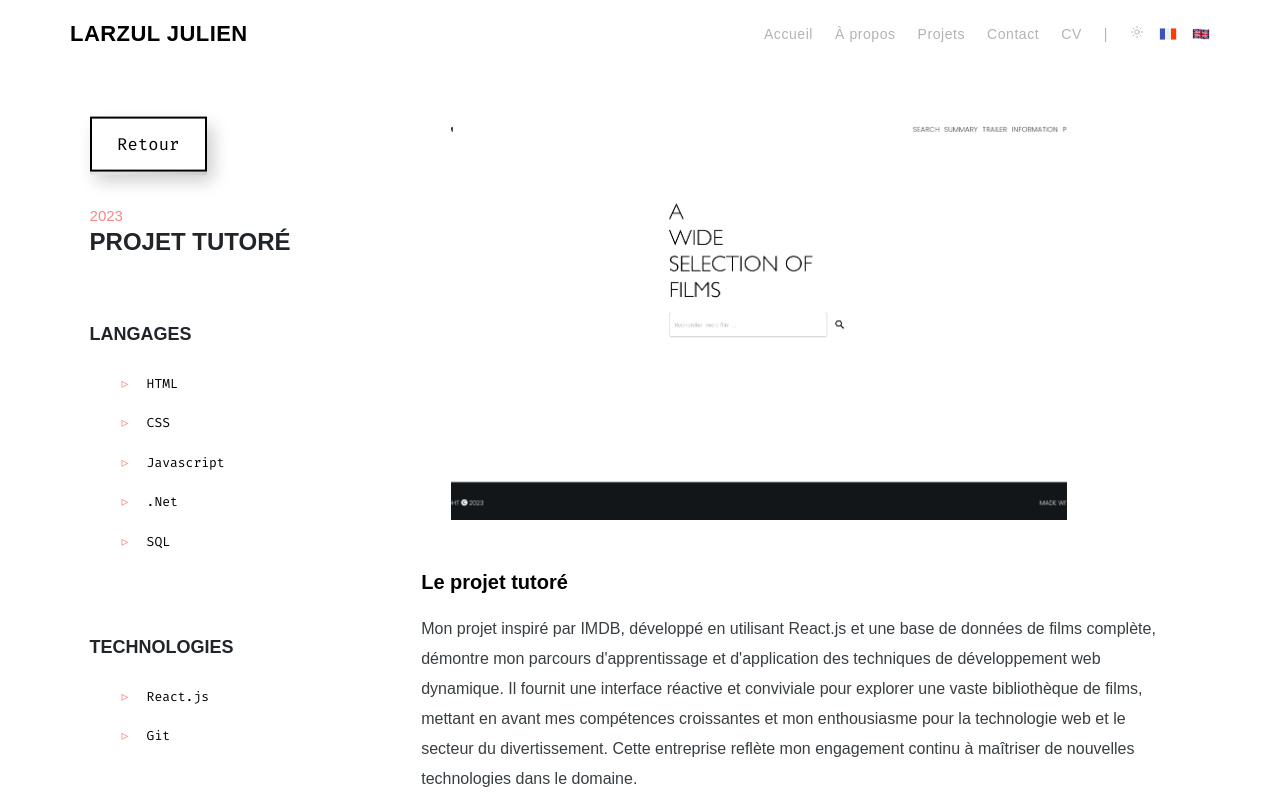
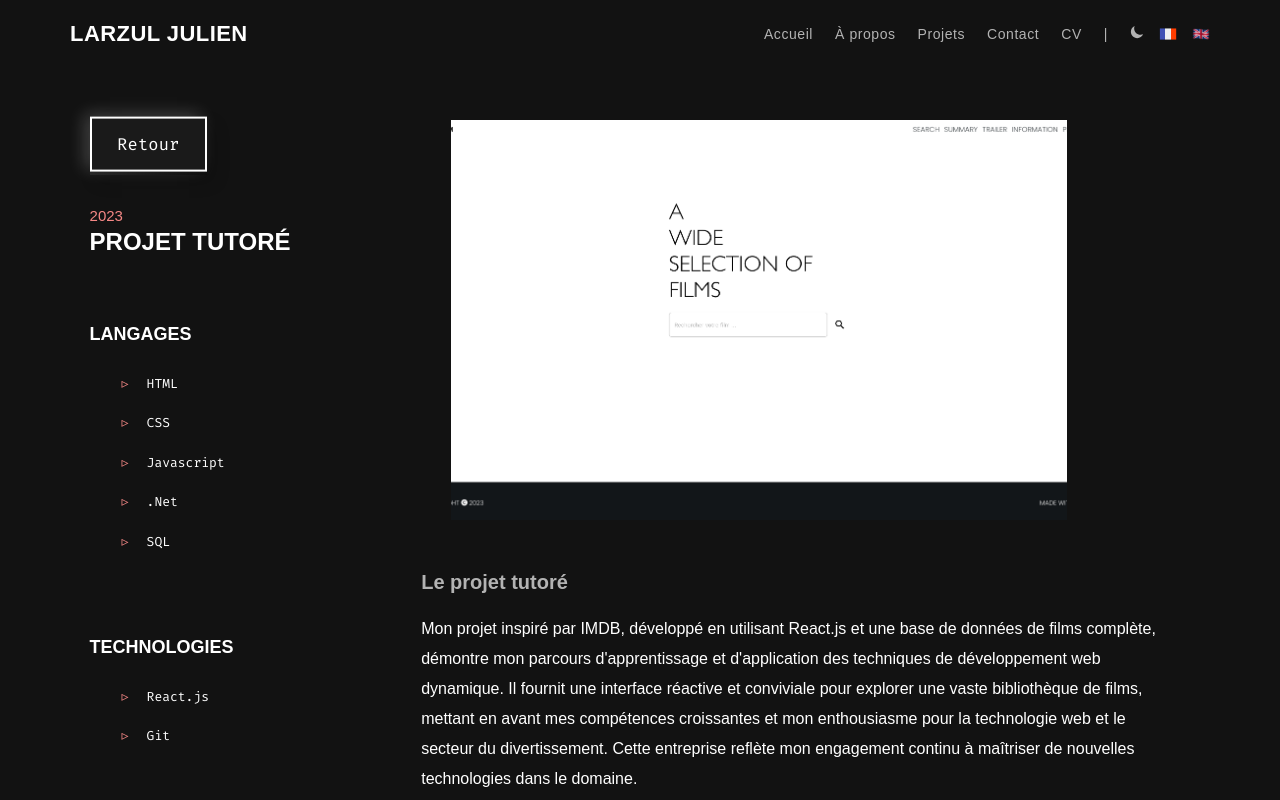
Before and after one commit to julienlrzl/Portfolio, a React (Create React App) app in the folder portfoliojulien/: page /Ptut in a window 1280 px wide. Shown: the top 800 px of the page. Built offline with nearby package versions, Linux system fonts and the light colour scheme; a web font is replaced by a local one.

Commit message:
darkmode

```diff
--- a/portfoliojulien/src/components/Home.js
+++ b/portfoliojulien/src/components/Home.js
@@ -33,7 +33,7 @@
   const [isDarkTheme, setIsDarkTheme] = useState(() => {
     // Initialiser le thème à partir du localStorage ou par défaut à false
     const storedTheme = localStorage.getItem("theme");
-    return storedTheme ? storedTheme === "0" : false; // '0' pour le mode sombre
+    return storedTheme ? storedTheme === "0" : true; // '0' pour le mode sombre
   });
 
   useEffect(() => {
--- a/portfoliojulien/src/components/Navigationbis.js
+++ b/portfoliojulien/src/components/Navigationbis.js
@@ -7,7 +7,7 @@
   const [showLinks, setShowLinks] = useState(false);
   const [shadow, setShadow] = useState(false);
   const [isMobile, setIsMobile] = useState(window.innerWidth < 768);
-  const [isDarkTheme, setIsDarkTheme] = useState(false);
+  const [isDarkTheme, setIsDarkTheme] = useState(true);
   const { t, i18n } = useTranslation();
 
   useEffect(() => {
```
